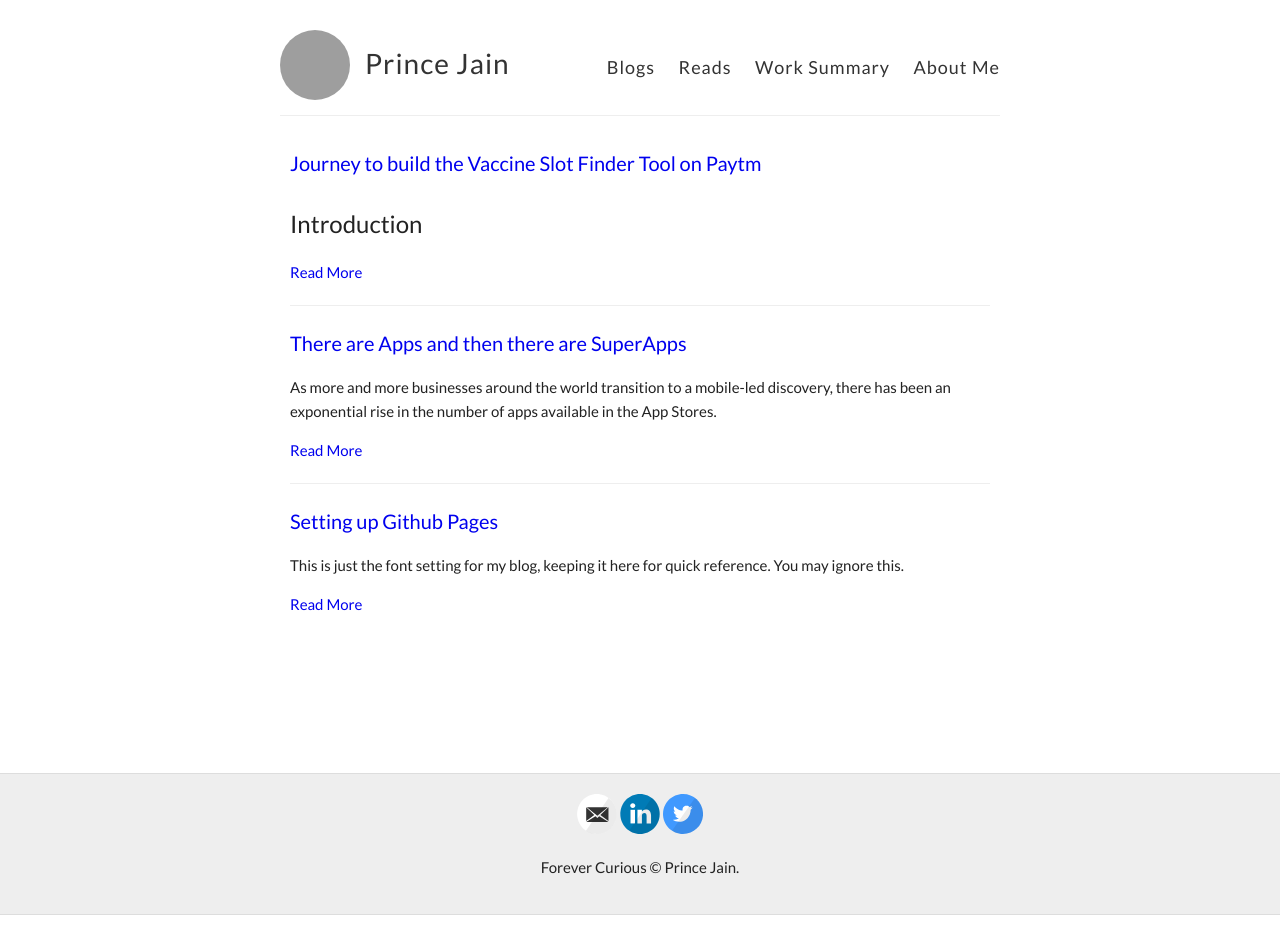
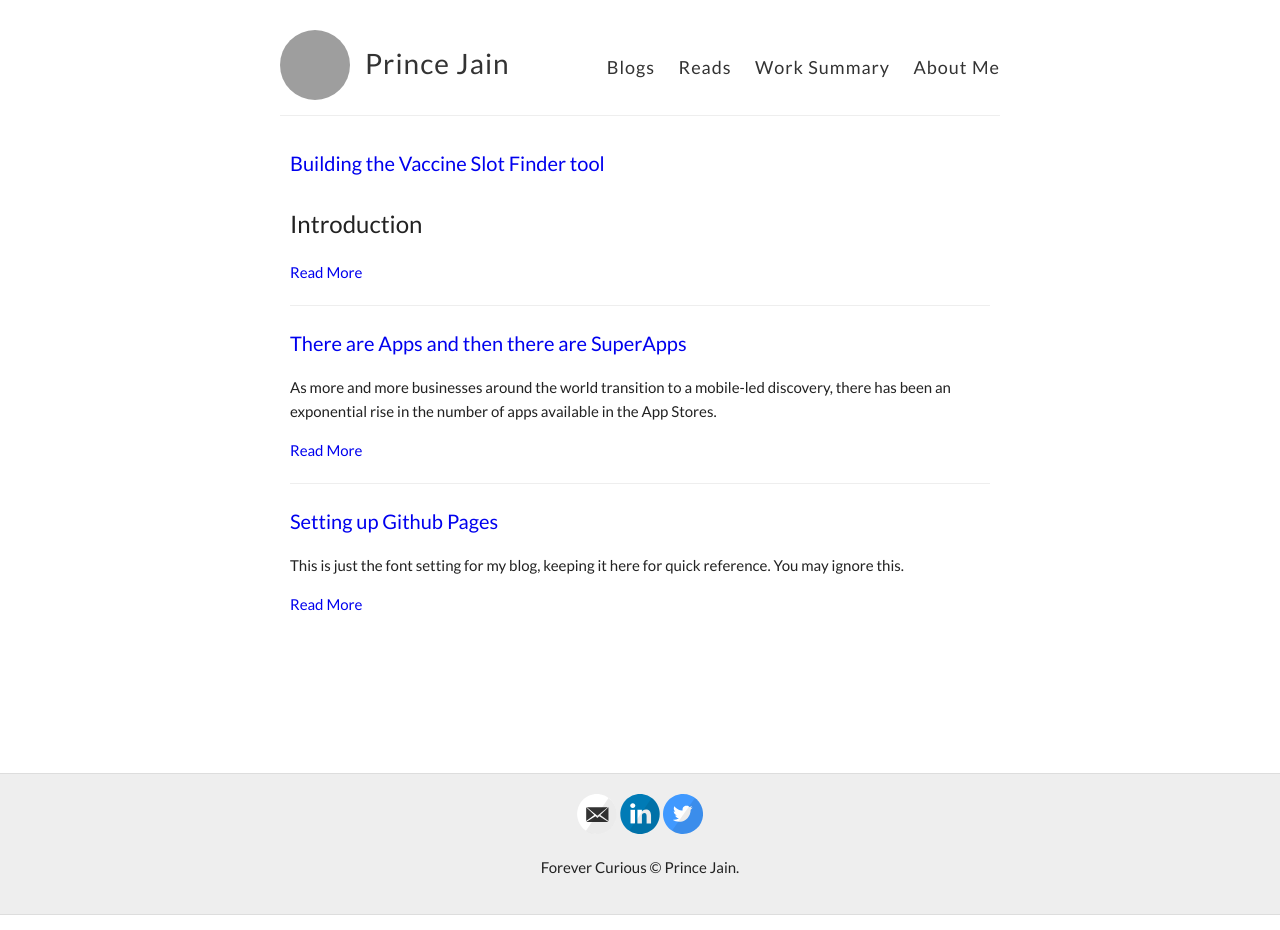
Before and after one commit to product-noob/product-noob.github.io, a Jekyll site: the page built from blog.md, in a window 1280 px wide. Built offline with Jekyll 4.4.1, drawn with Linux system fonts in a browser that asks for light colours; grey boxes are pictures that could not be loaded.

Commit message:
Update 2020-12-12-Journey to build the Vaccine Slot Finder.md

```diff
--- a/_posts/2020-12-12-Journey to build the Vaccine Slot Finder.md
+++ b/_posts/2020-12-12-Journey to build the Vaccine Slot Finder.md
@@ -1,6 +1,6 @@
 ---
 layout: post
-title: Journey to build the Vaccine Slot Finder Tool on Paytm
+title: Building the Vaccine Slot Finder tool
 ---
 
 
```
